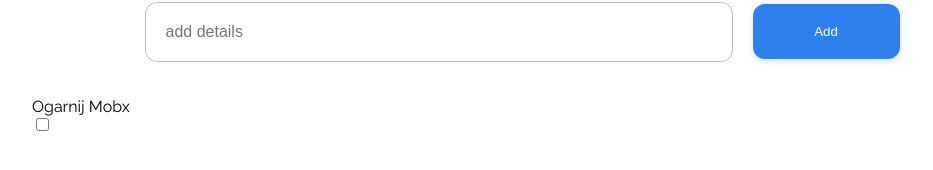
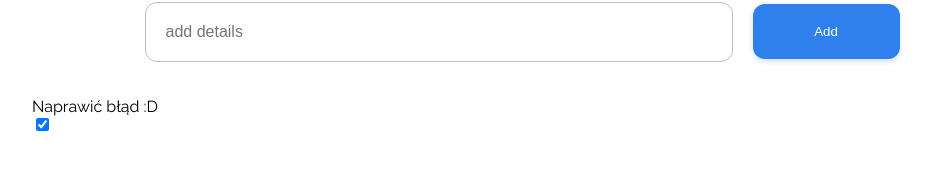
Before and after one commit to DonquixoteSabo/To-Do-List, a React (Create React App) app: page /completed in a window 1280 px wide. Shown: the part 192-362 px from the top of the page, without its empty margins (108-1041 px from the left). Built offline with nearby package versions, Linux system fonts and the light colour scheme.

Commit message:
app does not render itself afrer change in state

```diff
--- a/src/App.js
+++ b/src/App.js
@@ -10,8 +10,9 @@ import './App.css';
 import './reset.css';
 
 function App() {
+  //State for NAVIGATION
   const [activeIndex, setActiveIndex] = useState(0);
-
+  //States for MAIN and ADDTASK
   const [inputValue, setInputValue] = useState('');
   const [todos, setTodos] = useState([
     {
@@ -20,7 +21,7 @@ function App() {
       id: 1,
     },
     {
-      task: 'Ogarnij Mobx',
+      task: 'Naprawić błąd :D',
       isActive: false,
       id: 2,
     },
@@ -31,6 +32,15 @@ function App() {
     },
   ]);
 
+  //******************************************************************* */
+
+  //NAVIGATION
+  const handleNavClick = index => {
+    setActiveIndex(index);
+  };
+  //NAVIGATION
+
+  //ADDTASK
   const handleSubmit = event => {
     event.preventDefault();
     const id = todos.length + 1;
@@ -43,15 +53,28 @@ function App() {
     setTodos(newTodos);
     setInputValue('');
   };
-
-  const handleNavClick = index => {
-    setActiveIndex(index);
-  };
-
+  //ADDTASK
   const handleChange = event => {
     setInputValue(event.target.value);
   };
-
+  //MAIN
+  const handleCheckboxChange = id => {
+    let currentTodos = todos;
+    currentTodos.forEach(todo => {
+      if (todo.id === id) {
+        todo.isActive = !todo.isActive;
+        console.log(todo.isActive);
+      }
+    });
+    console.log(currentTodos);
+    setTodos(currentTodos);
+  };
+  // const handleDelteTask = id => {
+  //   let currentTodos = todos;
+  //   currentTodos = currentTodos.filter(todo => todo.id !== id);
+  //   setTodos(currentTodos);
+  // };
+  //Main
   return (
     <div className='container'>
       <Router>
@@ -66,7 +89,7 @@ function App() {
           handleChange={handleChange}
           handleSubmit={handleSubmit}
         />
-        <Main todos={todos} />
+        <Main todos={todos} handleCheckboxChange={handleCheckboxChange} />
       </Router>
     </div>
   );
--- a/src/components/main/Item.jsx
+++ b/src/components/main/Item.jsx
@@ -1,11 +1,12 @@
-const Item = ({task, id, isActive}) => {
+const Item = ({task, id, isActive, handleCheckboxChange}) => {
     return  (
         <li className='task__item'>
             <p className='task__text'>{task}</p>
             <input
             type='checkbox'
             className="task__checkbox"
-            // checked={isActive}
+            checked={!isActive}
+            onChange={()=>handleCheckboxChange(id)}
             />
         </li>
     );
--- a/src/components/main/Main.jsx
+++ b/src/components/main/Main.jsx
@@ -5,21 +5,24 @@ import Completed from './pages/Completed';
 import Active from './pages/Active';
 
 
-function Main({todos}) {
+function Main({todos, handleCheckboxChange}) {
 
     return(
              <Switch>
                 <Route path='/active'>{
                     <Active
-                    todos={todos} />}
+                    todos={todos}
+                    handleCheckboxChange={handleCheckboxChange} />}
                  </Route>
                 <Route path='/completed'>{
                     <Completed
-                    todos={todos} />}
+                    todos={todos}
+                    handleCheckboxChange={handleCheckboxChange} />}
                 </Route>
                 <Route path='/'>{
                     <All
-                    todos={todos} />}
+                    todos={todos}
+                    handleCheckboxChange={handleCheckboxChange} />}
                 </Route>
                 <Redirect from='*' to='/' />
              </Switch>
--- a/src/components/main/pages/Active.js
+++ b/src/components/main/pages/Active.js
@@ -7,7 +7,13 @@ function Active(props) {
   return (
     <ul>
       {todos.map(todo => (
-        <Item key={todo.id} task={todo.task} id={todo.id} isActive={true} />
+        <Item
+          handleCheckboxChange={props.handleCheckboxChange}
+          key={todo.id}
+          task={todo.task}
+          id={todo.id}
+          isActive={true}
+        />
       ))}
     </ul>
   );
--- a/src/components/main/pages/All.js
+++ b/src/components/main/pages/All.js
@@ -1,10 +1,11 @@
 import Item from '../Item';
 
-const All = ({ todos }) => {
+const All = props => {
   return (
     <ul>
-      {todos.map(todo => (
+      {props.todos.map(todo => (
         <Item
+          handleCheckboxChange={props.handleCheckboxChange}
           key={todo.id}
           task={todo.task}
           id={todo.id}
--- a/src/components/main/pages/Completed.js
+++ b/src/components/main/pages/Completed.js
@@ -7,7 +7,13 @@ function Completed(props) {
   return (
     <ul>
       {todos.map(todo => (
-        <Item key={todo.id} task={todo.task} id={todo.id} isActive={false} />
+        <Item
+          key={todo.id}
+          task={todo.task}
+          id={todo.id}
+          isActive={false}
+          handleCheckboxChange={props.handleCheckboxChange}
+        />
       ))}
     </ul>
   );
```
Also changed, not shown: 1 other file (tests, documents, lock files or other folders).
